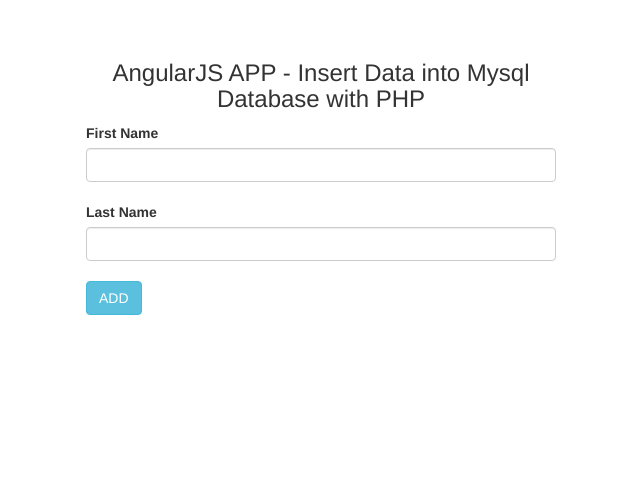
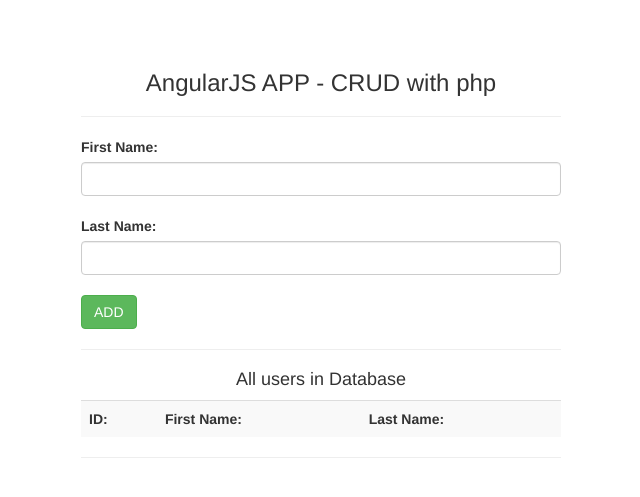
Before and after one commit to Simke021/AngulaJS-CRUD-app, a PHP site: page / in a window 1280 px wide. Shown: the top 497 px of the page, without its empty margins (319-959 px from the left). Run offline with PHP 8.4, Linux system fonts and the light colour scheme; tables that the repository leaves empty or names only in its code hold one stand-in row (values such as "Sample post"); lists and menus that the app fills with data are empty; some libraries are stand-ins or nearby versions.

Commit message:
Select all data from Database and show on index page

```diff
--- a/css/style.css
+++ b/css/style.css
@@ -1,4 +1,5 @@
 .container{
     width: 500px;
+    padding: 10px;
 
 }
--- a/index.php
+++ b/index.php
@@ -11,22 +11,41 @@
      <body>
           <br /><br />
           <div class="container" >
-               <h3 align="center">AngularJS APP - Insert Data into Mysql Database with PHP</h3>
-               <div ng-app="myapp" ng-controller="usercontroller">
-                    <label>First Name</label>
+               <h3 class="text-center">AngularJS APP - CRUD with php</h3>
+               <hr>
+               <div ng-app="myapp" ng-controller="usercontroller" ng-init="displayData()">
+                    <label>First Name:</label>
                     <input type="text" name="first_name" ng-model="firstname" class="form-control" />
                     <br />
-                    <label>Last Name</label>
+                    <label>Last Name:</label>
                     <input type="text" name="last_name" ng-model="lastname" class="form-control" />
                     <br />
-                    <input type="submit" name="btnInsert" class="btn btn-info" ng-click="insertData()" value="ADD"/>
+                    <input type="submit" name="btnInsert" class="btn btn-success" ng-click="insertData()" value="ADD"/>
+                    <hr>
+
+                    <h4 class="text-center">All users in Database</h4>
+                    <table class="table table-striped">
+                        <tr>
+                            <th>ID:</th>
+                            <th>First Name:</th>
+                            <th>Last Name:</th>
+                        </tr>
+                        <tr ng-repeat="x in names">
+                            <td>{{ x.id }}</td>
+                            <td>{{ x.f_name }}</td>
+                            <td>{{ x.l_name }}</td>
+                        </tr>
+                    </table>
+                    <hr>
                </div>
           </div>
      </body>
 </html>
 <script>
     var app = angular.module("myapp",[]);
+    // Controller
     app.controller("usercontroller", function($scope, $http){
+        // Insert
         $scope.insertData = function(){
             $http.post(
                 "insert.php",
@@ -35,6 +54,14 @@
                 alert(data);
                 $scope.firstname = null;
                 $scope.lastname = null;
+                $scope.displayData();
+            });
+        }
+        // Select
+        $scope.displayData = function(){
+            $http.get("select.php")
+            .success(function(data){
+                $scope.names = data;
             });
         }
     });
--- a/insert.php
+++ b/insert.php
@@ -1,7 +1,6 @@
 <?php
 // konekcija sa bazom
 $conn = new mysqli("localhost", "root", "", "angular_crud");
-//
 $data = json_decode(file_get_contents("php://input"));
 
 if(count($data) > 0){
@@ -11,7 +10,7 @@
 
     $query = "INSERT INTO users(f_name, l_name) VALUES ('$first_name', '$last_name')";
 
-    if(mysqli_query($conn, $query)){
+    if($conn->query($query) === TRUE){
         echo "Data Inserted Successfully.";
     }else{
         echo "Error. Pleasse try latter.";
--- /dev/null
+++ b/select.php
@@ -0,0 +1,17 @@
+<?php
+// Konekcija
+$conn   = new mysqli("localhost", "root", "", "angular_crud");
+// Prazan niz
+$output = array();
+// Utimam sve iz baze
+$query  = "SELECT * FROM users";
+$result = $conn->query($query);
+// Ako postoji podataka u bazi
+if($result->num_rows > 0){
+    while($row = $result->fetch_array()){
+        $output[] = $row;
+    }
+    echo json_encode($output);
+}
+
+?>
```
Lines whose indentation alone changed are shown as unchanged.
